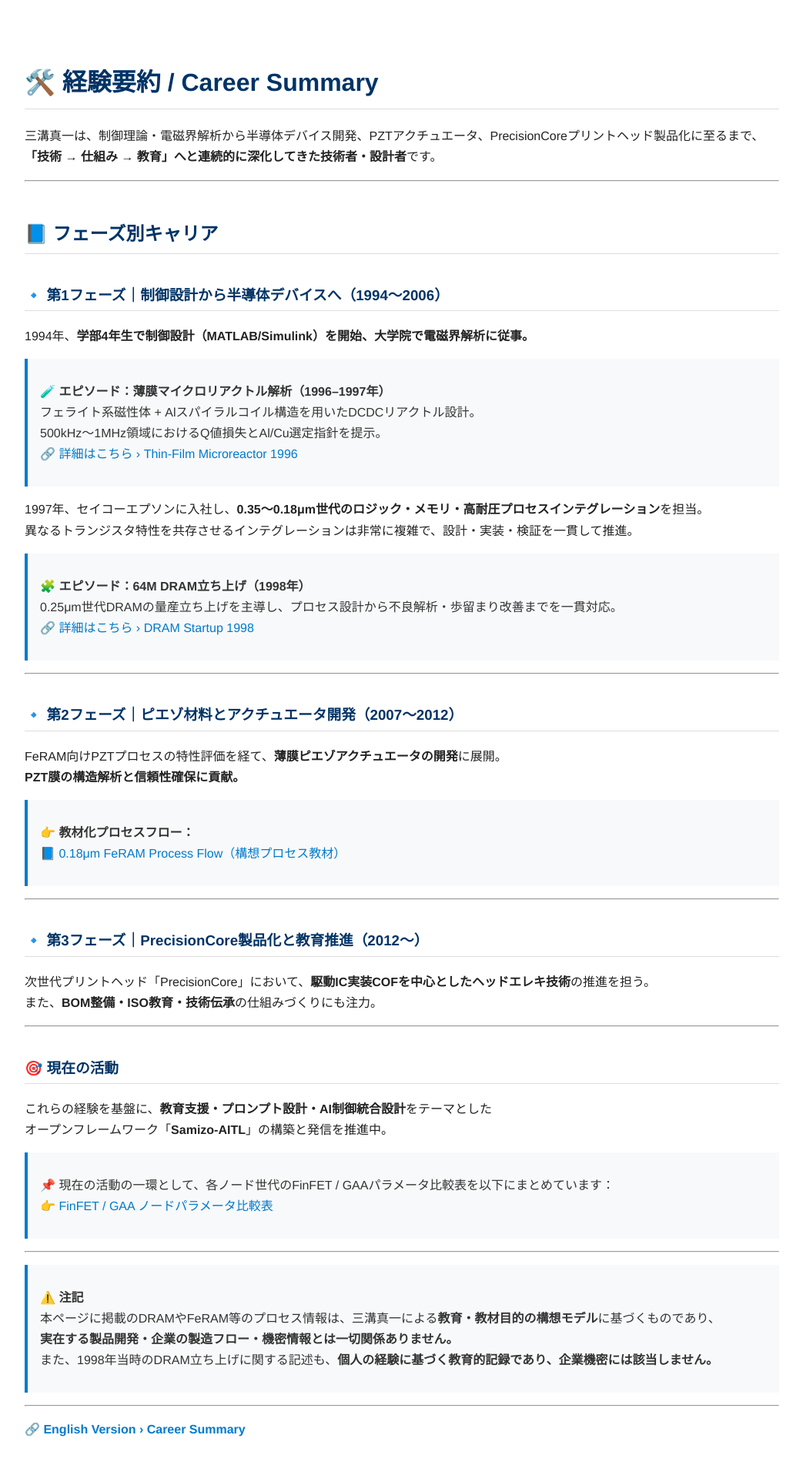
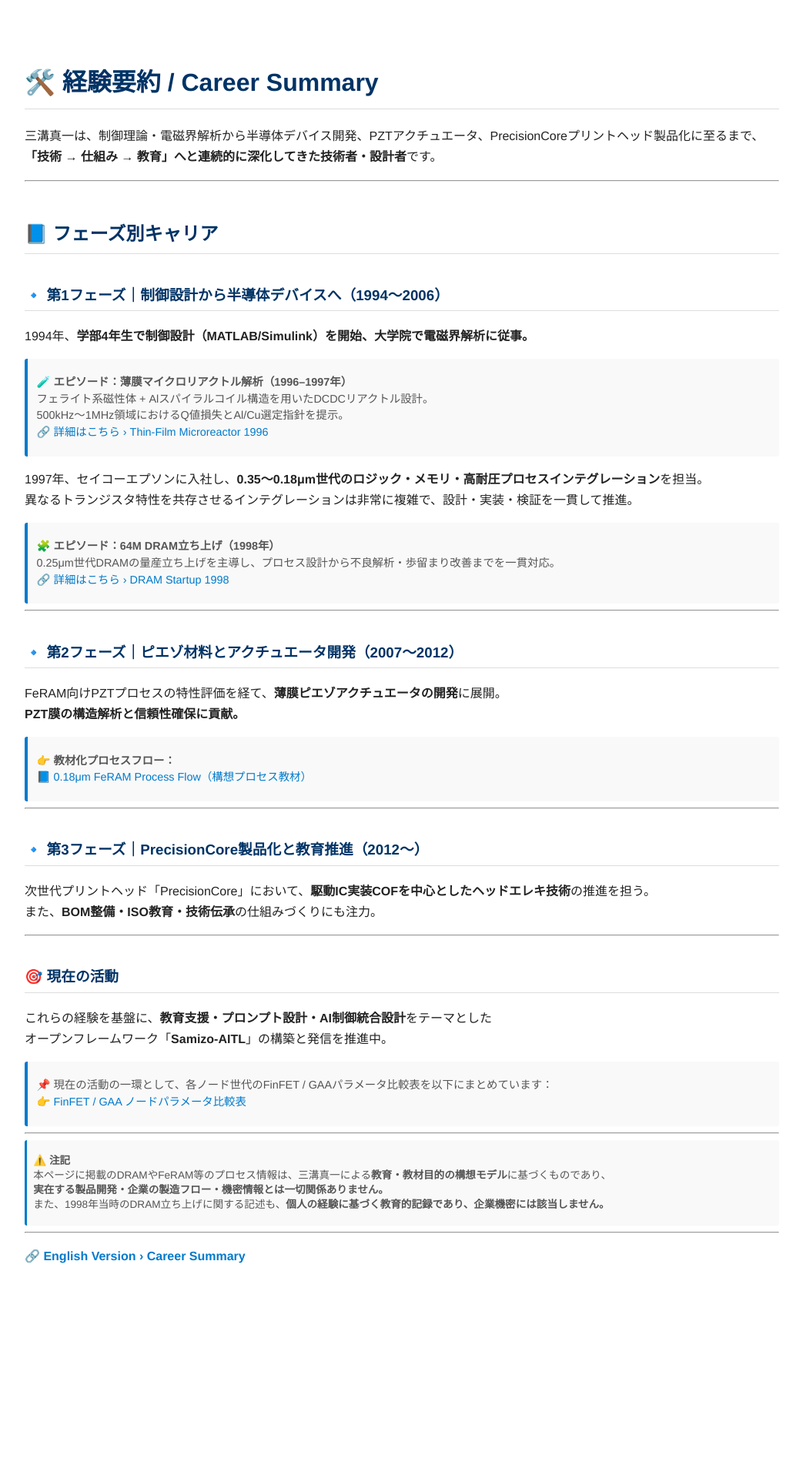
Before and after one commit to Samizo-AITL/Samizo-AITL.github.io, a Jekyll site: the page built from about/career-summary.md, in a window 1280 px wide. Shown: the whole page at 77% size, without its empty margins (118-1161 px from the left). Built offline with Jekyll 4.4.1, drawn with Linux system fonts in a browser that asks for light colours; after the commit the page ends 1677 px from its top, so only the background shows below that.

Commit message:
Update career-summary.md

```diff
--- a/about/career-summary.md
+++ b/about/career-summary.md
@@ -20,6 +20,7 @@ title: 経験要約 / Career Summary
 > フェライト系磁性体 + Alスパイラルコイル構造を用いたDCDCリアクトル設計。
 > 500kHz〜1MHz領域におけるQ値損失とAl/Cu選定指針を提示。
 > 🔗 [詳細はこちら › Thin-Film Microreactor 1996](https://samizo-aitl.github.io/Edusemi-Plus/archive/in1996/thinfilm_microreactor.html)
+{: .annotation}
 
 1997年、セイコーエプソンに入社し、**0.35〜0.18μm世代のロジック・メモリ・高耐圧プロセスインテグレーション**を担当。
 異なるトランジスタ特性を共存させるインテグレーションは非常に複雑で、設計・実装・検証を一貫して推進。
@@ -27,6 +28,7 @@ title: 経験要約 / Career Summary
 > 🧩 **エピソード：64M DRAM立ち上げ（1998年）**
 > 0.25μm世代DRAMの量産立ち上げを主導し、プロセス設計から不良解析・歩留まり改善までを一貫対応。
 > 🔗 [詳細はこちら › DRAM Startup 1998](https://samizo-aitl.github.io/Edusemi-Plus/archive/in1998/DRAM_Startup_64M_1998.html)
+{: .annotation}
 
 ---
 
@@ -37,6 +39,7 @@ FeRAM向けPZTプロセスの特性評価を経て、**薄膜ピエゾアクチ
 
 > 👉 **教材化プロセスフロー：**
 > 📘 [0.18μm FeRAM Process Flow（構想プロセス教材）](https://samizo-aitl.github.io/Edusemi-v4x/d_chapter1_memory_technologies/doc_FeRAM/0.18um_FeRAM_ProcessFlow)
+{: .annotation}
 
 ---
 
@@ -54,6 +57,7 @@ FeRAM向けPZTプロセスの特性評価を経て、**薄膜ピエゾアクチ
 
 > 📌 現在の活動の一環として、各ノード世代のFinFET / GAAパラメータ比較表を以下にまとめています：
 > 👉 [FinFET / GAA ノードパラメータ比較表](https://samizo-aitl.github.io/Edusemi-v4x/f_chapter1_finfet_gaa/appendixf1_05_node_params)
+{: .annotation}
 
 ---
 
@@ -61,6 +65,7 @@ FeRAM向けPZTプロセスの特性評価を経て、**薄膜ピエゾアクチ
 > 本ページに掲載のDRAMやFeRAM等のプロセス情報は、三溝真一による**教育・教材目的の構想モデル**に基づくものであり、
 > **実在する製品開発・企業の製造フロー・機密情報とは一切関係ありません。**
 > また、1998年当時のDRAM立ち上げに関する記述も、**個人の経験に基づく教育的記録であり、企業機密には該当しません。**
+{: .annotation-narrow}
 
 ---
 
```
